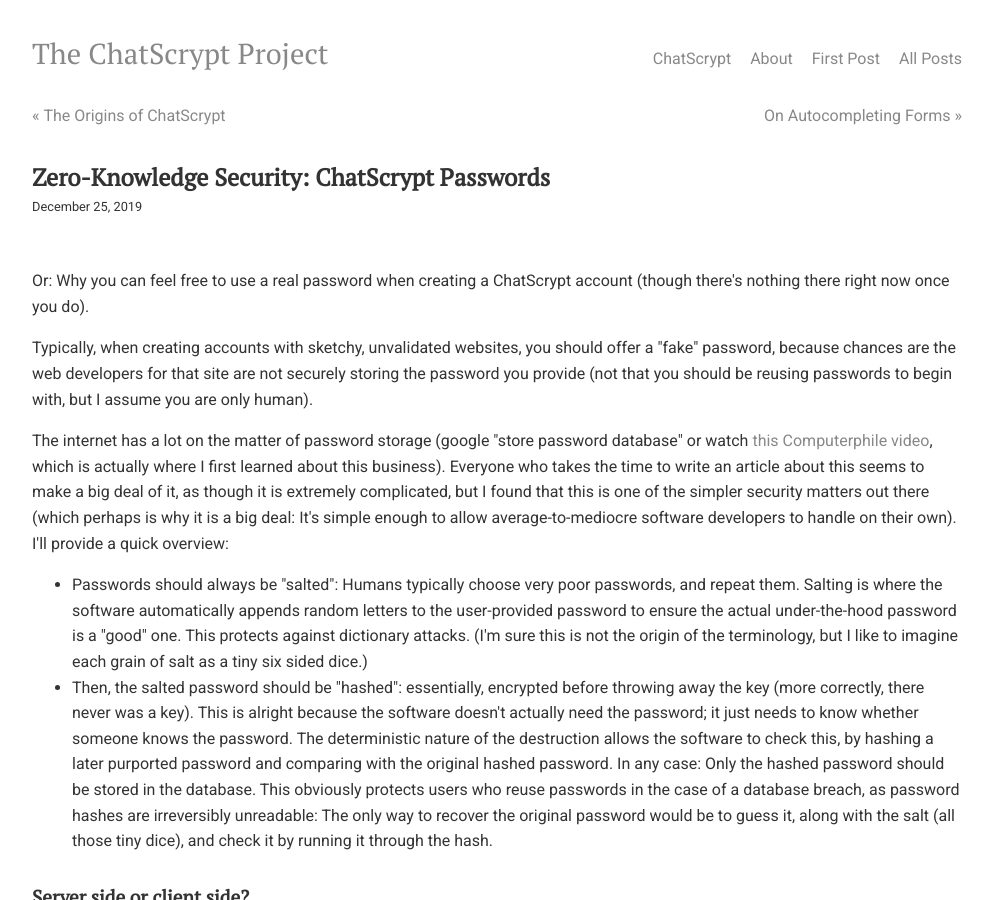
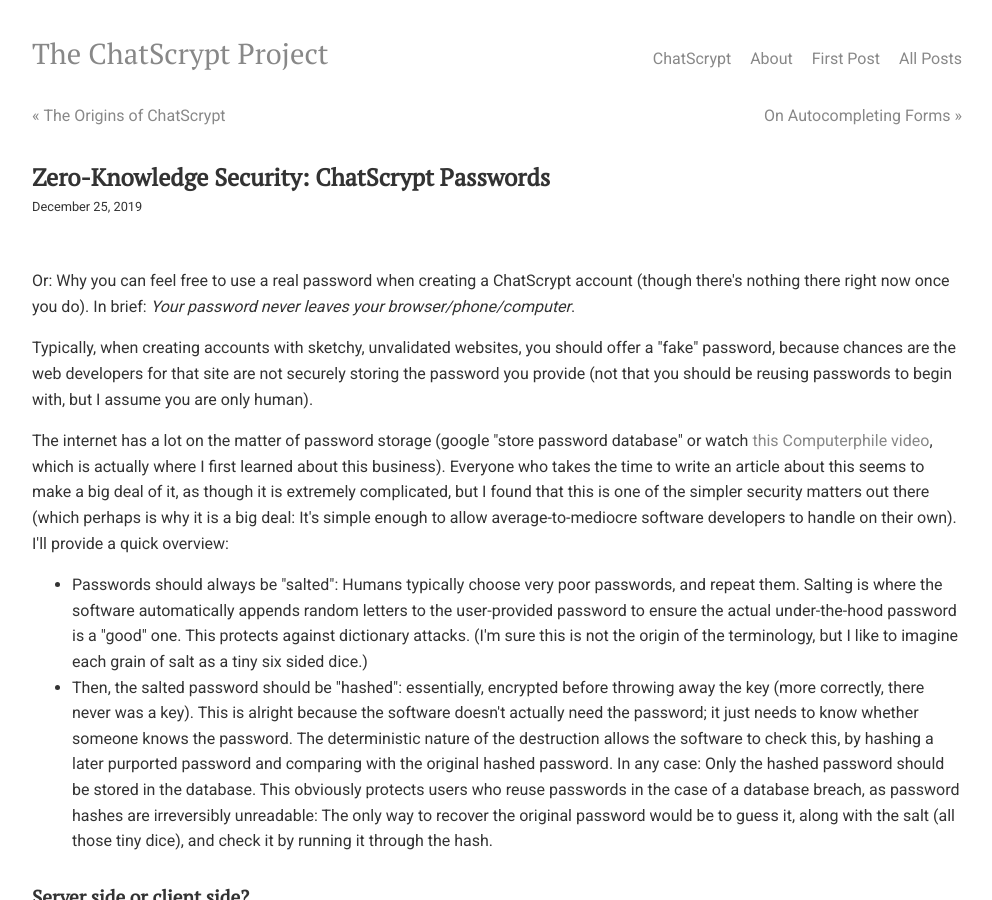
Before and after one commit to chatscrypt/chatscrypt.github.io, a Jekyll site: the page built from _posts/2019-12-25-zero-knowledge-security-chatscrypt-passwords.html, in a window 1280 px wide and 900 px high. Shown: the whole window, without its empty margins (143-1135 px from the left). Built offline with Jekyll 4.4.1, drawn with Linux system fonts in a browser that asks for light colours; comment, search, counter and statistics services are not loaded.

Commit message:
Update 2019-12-25-zero-knowledge-security-chatscrypt-passwords.html

```diff
--- a/_posts/2019-12-25-zero-knowledge-security-chatscrypt-passwords.html
+++ b/_posts/2019-12-25-zero-knowledge-security-chatscrypt-passwords.html
@@ -5,7 +5,7 @@
 date: 2019-12-25
 ---
 
-Or: Why you can feel free to use a real password when creating a ChatScrypt account (though there's nothing there right now once you do).
+Or: Why you can feel free to use a real password when creating a ChatScrypt account (though there's nothing there right now once you do). In brief: <i>Your password never leaves your browser/phone/computer</i>.
 
 <p>Typically, when creating accounts with sketchy, unvalidated websites, you should offer a "fake" password, because chances are the web developers for that site are not securely storing the password you provide (not that you should be reusing passwords to begin with, but I assume you are only human).
 
```
